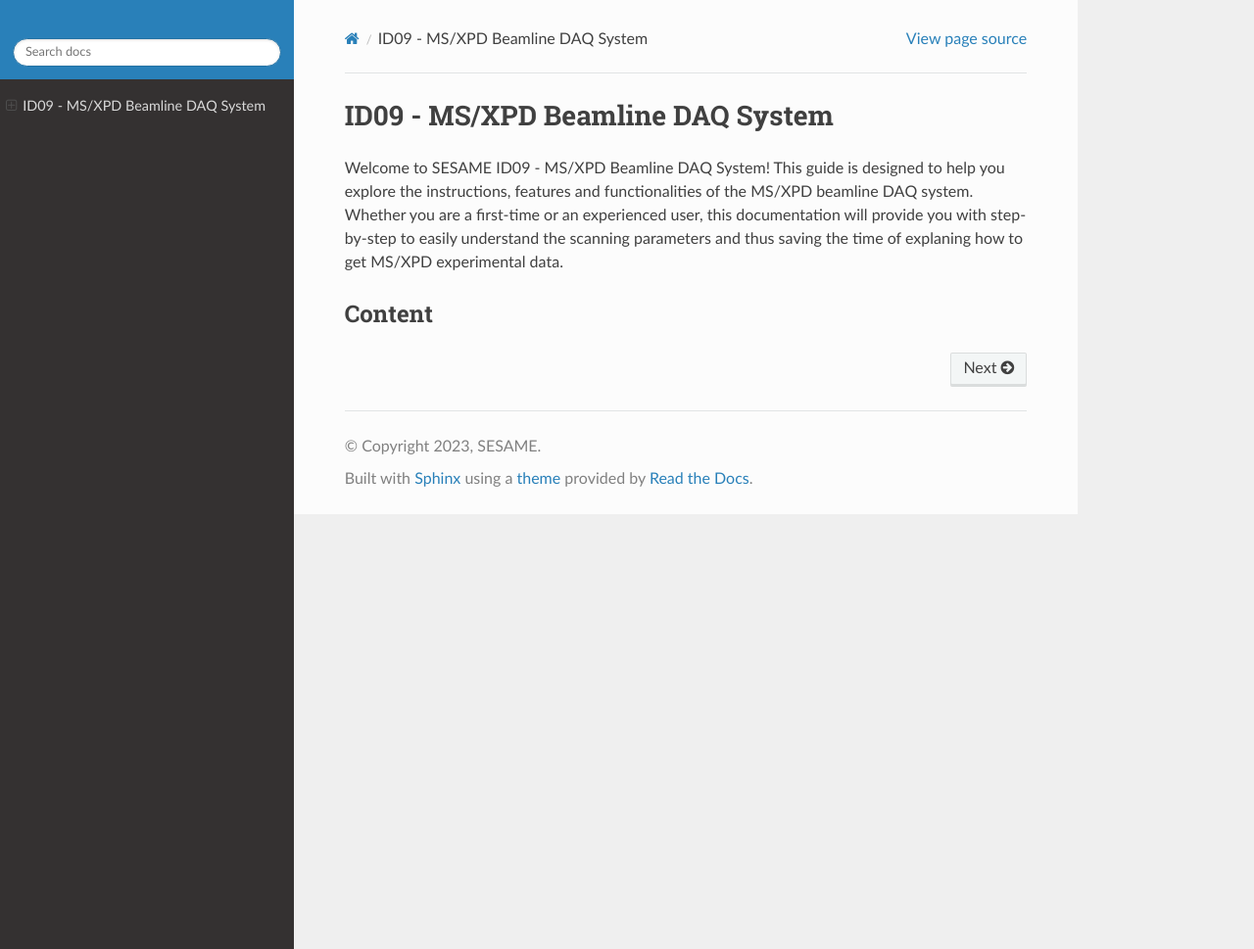
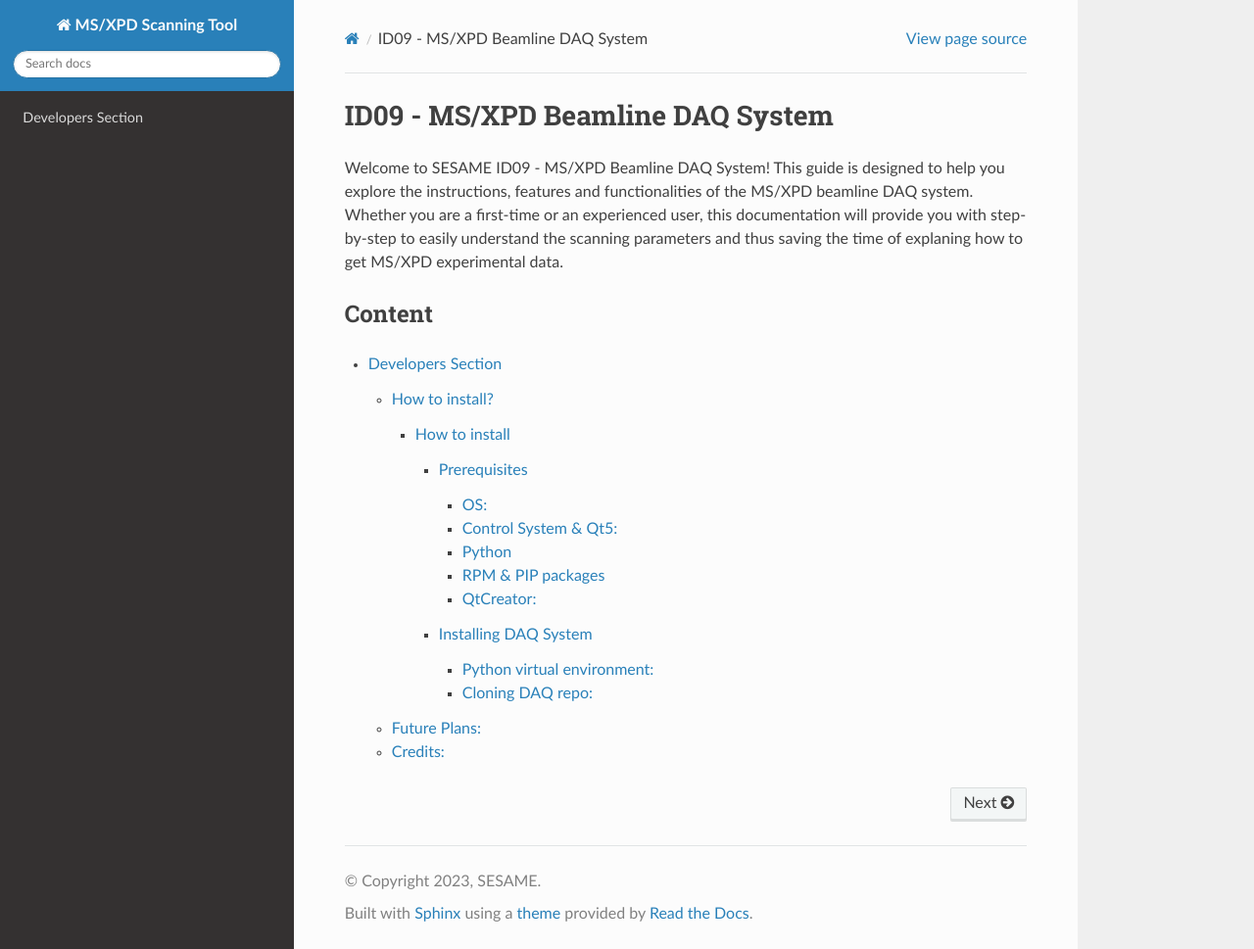
Before and after one commit to SESAME-Synchrotron/MS-XPD-ScanTool, a Sphinx documentation site: the page built from docs/source/index.rst, in a window 1280 px wide and 969 px high. Shown: the whole window at 98% size. Built offline with Sphinx 7.4.7 and the Read the Docs theme 2.0.0, drawn with Linux system fonts in a browser that asks for light colours; some of the changed lines change nothing that is shown.

Commit message:
add developers sections docs

```diff
--- a/docs/source/about.rst
+++ b/docs/source/about.rst
@@ -1,4 +1,3 @@
-================
 Hello there! 👋
 We're giving a big upgrade to the documentation! 🚀 Get ready for some awesome changes that will make scanning even better. We're working on something special just for you! Stay tuned! 🎉 #ComingSoon
 ================
--- a/docs/source/conf.py
+++ b/docs/source/conf.py
@@ -18,9 +18,9 @@ sys.path.insert(0, os.path.abspath('.'))
 # -- Project information -----------------------------------------------------
 
 Affiliation = u'SESAME'
-project = 'ID09 - MS/XPD (Materials Science/X-ray Powder Diffraction) Beamline DAQ System'
+project = 'MS/XPD Scanning Tool'
 copyright = u'2023, ' + Affiliation
-author = 'SESAME DCA and HESEB Teams'
+author = 'SESAME DCA and MS Teams'
 
 # If true, sectionauthor and moduleauthor directives will be shown in the
 # output. They are ignored by default.
@@ -40,7 +40,7 @@ texinfo_documents = [
   project+u' Documentation',
   Affiliation,
   project,
-  'MS/XPD Scanning Tool'),
+  'ID09 - MS/XPD (Materials Science/X-ray Powder Diffraction) Beamline DAQ System'),
 ]
 
 # -- General configuration ---------------------------------------------------
@@ -72,7 +72,3 @@ html_theme = 'sphinx_rtd_theme'
 # relative to this directory. They are copied after the builtin static files,
 # so a file named "default.css" will overwrite the builtin "default.css".
 html_static_path = ['_static']
-
-html_theme_options = {
-    'logo_only': True,
-}
--- /dev/null
+++ b/docs/source/dev.rst
@@ -0,0 +1,31 @@
+Developers Section
+==================
+
+ID09 - MS/XPD Beamline DAQ System is developed by *Data Collection & Analysis Team* at SESAME. The team is also responsible for providing the essential pre-processing and post-processing tools that are needed to make the data ready for users and scientists to start their own analysis.
+
+This section is designed specifically for individuals interested in discovering the future plans of ID09 - MS/XPD Beamline DAQ System. It also offers installation process guide of the DAQ System.
+
+How to install?
+...............
+
+.. toctree::
+   :maxdepth: 1
+
+   How to install <install>
+
+Future Plans:
+.............
+
+-	Start writing data in HDF files.
+-	Working with Control team on AreaDetector for Pilatus detector.
+-	Robot integration (testing, final refinement tunning after mechanical work is done).
+
+Credits:
+........
+
+Author: `Data Collection & Analysis Team <https://www.sesame.org.jo/beamlines/technology/data-collection-and-analysis>`_.
+Collaborators:
+   - `MS/XPD Beamline Scientists <https://www.sesame.org.jo/beamlines/ms>`_.
+   - `Control Team <https://www.sesame.org.jo/accelerators/technology/control-pss>`_.
+   - `Scientific Computing & System Communication Team <https://www.sesame.org.jo/beamlines/technology/scientific-computing-sys-comm>`_.
+   - `Detectors & Electronics Team <https://www.sesame.org.jo/beamlines/technology/detectors-electronics>`_.
--- a/docs/source/index.rst
+++ b/docs/source/index.rst
@@ -1,4 +1,3 @@
-=================================
 ID09 - MS/XPD Beamline DAQ System
 =================================
 
@@ -8,6 +7,7 @@ Content
 -------
 
 .. toctree::
-   :maxdepth: 1
+   :maxdepth: 6
 
    About <about>
+   Developers Section <dev>
--- /dev/null
+++ b/docs/source/install.rst
@@ -0,0 +1,181 @@
+Installing MS/XPD Scanning Tool
+===============================
+
+This page includes information about the needed packages to run the scanning tool.
+
+Prerequisites
+--------------
+
+The following should be installed before running the scanning tool:
+
+OS:
+...
+Linux RedHat based OS, officially supported by *Scientific Computing & System Communication Team*.
+
+Control System & Qt5:
+.....................
+EPICS control system, officially supported by *Control Team*.
+
+Python
+.......
+Python3.9
+
+RPM & PIP packages
+..................
+::
+	$ yum install git
+	$ yum install tmux
+	$ yum install wmctrl
+	$ pip3.9 install virtualenv
+
+Install the following from SESAME-local-repo:
+::
+	$ yum install *epics*
+	$ yum install *qt5*
+	$ yum install python3.9
+
+QtCreator:
+..........
+Having QtCreator on your PC is recommended. To install it:
+
+	1. Download QtCreator from SESAME-drive: https://drive.sesame.org.jo/owncloud/index.php/s/LO3GLyDkPMWZKU9.
+	2. After downloading, install qt-creator-opensource-linux-x86_64-4.13.3.run, and make sure to install it on ``/opt/`` directory.
+	3. After install the above packages & QtCreator, go to ``~/.bashrc`` and copy the following:
+	::
+		export EPICS_BASE='/opt/epics/base'
+		export EPICS_HOST_ARCH=linux-x86_64
+		export PATH=${PATH}:/opt/qtcreator-4.13.3/bin/
+		export QWT_ROOT=/usr/local/qwt-6.1.3
+		export QWT_INCLUDE_PATH=${QWT_ROOT}/include
+		export QE_TARGET_DIR=/usr/local/epics-qt
+		export PATH=${EPICS_BASE}/bin/$EPICS_HOST_ARCH:${QE_TARGET_DIR}/bin/${EPICS_HOST_ARCH}:/usr/lib64/qt5/bin:${PATH}
+		export LD_LIBRARY_PATH=${EPICS_BASE}/lib/${EPICS_HOST_ARCH}:/usr/local/qwt-6.1.3/lib:${QE_TARGET_DIR}/lib/${EPICS_HOST_ARCH}:${QE_TARGET_DIR}/lib/${EPICS_HOST_ARCH}/designer
+		export QT_PLUGIN_PATH=${QT_PLUGIN_PATH}:${QWT_ROOT}/plugins:$QE_TARGET_DIR/lib/$EPICS_HOST_ARCH
+	* It is preferable to create an alias for QtCreator, go to ``~/.bashrc``, and type this line: ``alias qtcreator='cd && /opt/qtcreator-4.13.3/bin/qtcreator'``.
+	4. $ ``source .bashrc``
+	5. To validate your setup, open QtCreator and create a new project, you should be able to open QtCreator and browse (Qwt and epics-qt widgets) successfully.
+
+.. note::
+
+	The DAQ System is developed under this environment:
+		- Rocky Linux 8.9. However, there should be no reason to not work on other distributions.
+		- EPICS V3.14,. However, there should be no reason to not work on above versions.
+		- Python 3.9.16. However, there should be no reason to not work on 3.9 & above.
+		- Qt5 & QtCreator 4.13.3 based on 5.15.2. However, there should be no reason to not work on Qt5 & QtCreator 4.13 based on 5.15 & above.
+
+
+Installing DAQ System
+---------------------
+After completing the prerequisites, follow these steps to install the DAQ System:
+
+Python virtual environment:
+..........................
+
+venv module of Python is being used as a virtual environment for this setup.
+
+The venv module of python provides support for creating virtual environments that is isolated from system site directories. Normally, each virtual environment has its own Python binary (which matches the version of the binary that was used to create this environment) and can have its own independent set of installed Python packages in its site directories.
+
+Create a virtual environment:
+::
+	$ python3.9 -m venv ${dir}/venv3.9
+
+It is preferable to create an alias for the environment:
+Go to ``~/.bashrc``, and type this line: ``alias p3='source ${dir}/venv3.9/bin/activate'``.
+
+::
+	source ~/.bashrc
+
+
+Cloning DAQ repo:
+.................
+
+The scanning tool (MS/XPD) is available on github. The most recent version can be found on this link: https://github.com/SESAME-Synchrotron/MS-XPD-ScanTool.
+
+.. note::
+	Make sure that the python environment is activated before proceeding with this section.
+
+.. note::
+	Make sure you have ``control`` user on your system.
+
+::
+	$ cd ~
+	$ git clone https://github.com/SESAME-Synchrotron/MS-XPD-ScanTool.git
+
+
+Clone *SEDSS Package* (https://github.com/SESAME-Synchrotron/SEDSS.git) into ``MS-XPD-ScanTool``.
+	::
+		$ git clone https://github.com/SESAME-Synchrotron/SEDSS.git
+
+Install pip packages:
+	::
+		$ pip install -r requirements.txt
+
+Compile the IOCs:
+	::
+		$ cd IOCs/MS_DAQ
+		$ make distclean
+		$ make
+
+Compile the GUIs:
+
+	- DAQ Tool:
+	::
+		$ cd UI/DAQ_Tool/MS
+		$ make distclean
+		$ qmake
+		$ make
+
+	- TwoThetaStep GUI:
+	::
+		$ cd UI/Visualization/twoThetaStep
+		$ make distclean
+		$ qmake
+		$ make
+
+	- TwoThetaStepSlits GUI:
+	::
+		$ cd UI/Visualization/twoThetaSlits
+		$ make distclean
+		$ qmake
+		$ make
+
+	- TwoThetaStepTemp GUI:
+	::
+		$ cd UI/Visualization/twoThetaTemp
+		$ make distclean
+		$ qmake
+		$ make
+
+	- ThetaTwoThetaStep GUI:
+	::
+		$ cd thetaTwoTheta
+		$ make distclean
+		$ qmake
+		$ make
+
+
+Run MS/XPD IOCs:
+
+	- UI IOC:
+	::
+		$ tmux new -s UI_IOC
+		$ cd IOCs/MS_DAQ
+		$ ./bin/linux-x86_64/MS iocBoot/iocMS/st.cmd
+
+	- Support IOC:
+	::
+		$ tmux new -s Support_IOC
+		$ cd IOCs/MS_DAQ
+		$ ./bin/linux-x86_64/MS iocBoot/iocMS_Support/
+
+.. note::
+
+	Very important!
+
+	Ask *Data Collection & Analysis* team to do the following:
+		- provide emails template.
+		- prepare ``metadata`` & ``DATA`` folders.
+		- prepare ssh public-private keys.
+
+.. warning::
+	To validate the installation, type in the main dir ``python main.py``. If everything is set up correctly, you should see the GUI pops up. Otherwise, error messages and alerts should be shown in the terminal.
```
